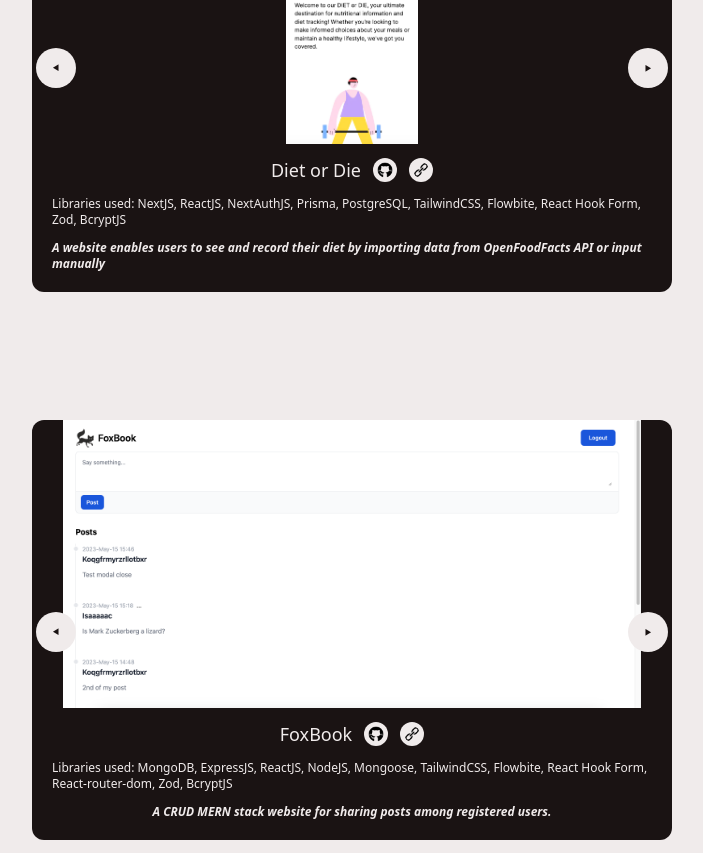
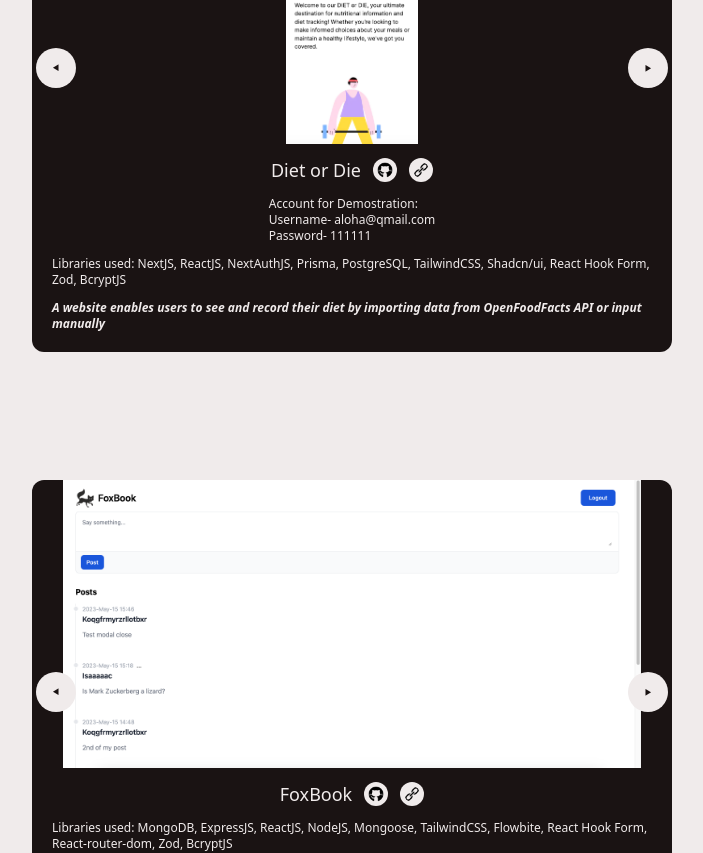
Before and after one commit to isaacrundev/portfolio, a React (Vite) app: page / in a window 1280 px wide. Shown: the part 1844-2697 px from the top of the page, without its empty margins (288-991 px from the left). Built offline with nearby package versions, Linux system fonts and the light colour scheme; a web font is replaced by a local one.

Commit message:
dod desc text corr

```diff
--- a/src/components/Showcase.tsx
+++ b/src/components/Showcase.tsx
@@ -9,6 +9,8 @@
   deployedUrl: string;
   githubUrl: string;
   role?: string;
+  demoUsername?: string;
+  demoPswd?: string;
 };
 
 const Showcase = ({
@@ -19,18 +21,13 @@
   deployedUrl,
   githubUrl,
   role,
+  demoUsername,
+  demoPswd,
 }: Props) => {
   return (
     <div className="flex flex-col w-5/6 max-w-3xl bg-white ">
-      {/* <div className="overflow-hidden rounded-t-xl"> */}
       <div className="relative w-full h-72 rounded-t-xl">
-        {/* <a href={deployedUrl} target="_blank">
-          <img
-            src={screenshots[0]}
-            className="object-fill w-full duration-500 ease-out scale-100 aspect-video hover:scale-105"
-          /> */}
         <SlideCard screenshots={screenshots} />
-        {/* </a> */}
       </div>
       <div className="relative flex flex-col w-full gap-3 px-5 min-h-fit rounded-b-xl">
         <div className="flex items-center justify-center gap-3 pt-3">
@@ -55,6 +52,13 @@
             </p>
           </div>
         )}
+        {demoUsername && demoPswd && (
+          <div>
+            <p className="text-xs text-gray-400 ">Account for Demostration:</p>
+            <p className="text-xs text-gray-200 ">Username- {demoUsername}</p>
+            <p className="text-xs text-gray-200 ">Password- {demoPswd}</p>
+          </div>
+        )}
         <div>
           <p className="text-xs text-gray-200 ">Libraries used: {libraries}</p>
         </div>
--- a/src/layouts/Showcases.tsx
+++ b/src/layouts/Showcases.tsx
@@ -30,10 +30,12 @@
     name: "Diet or Die",
     desc: "A website enables users to see and record their diet by importing data from OpenFoodFacts API or input manually",
     libraries:
-      "NextJS, ReactJS, NextAuthJS, Prisma, PostgreSQL, TailwindCSS, Flowbite, React Hook Form, Zod, BcryptJS",
+      "NextJS, ReactJS, NextAuthJS, Prisma, PostgreSQL, TailwindCSS, Shadcn/ui, React Hook Form, Zod, BcryptJS",
     screenshots: [dod1, dod2, dod3, dod4],
     deployedUrl: "https://dod-nextjs.vercel.app/",
     githubUrl: "https://github.com/isaacrundev/dod-nextjs",
+    demoUsername: "aloha@qmail.com",
+    demoPswd: "111111",
   },
   {
     name: "FoxBook",
@@ -106,6 +108,8 @@
               deployedUrl={item.deployedUrl}
               githubUrl={item.githubUrl}
               role={item.role}
+              demoUsername={item.demoUsername}
+              demoPswd={item.demoPswd}
             />
           ))}
         </div>
```
